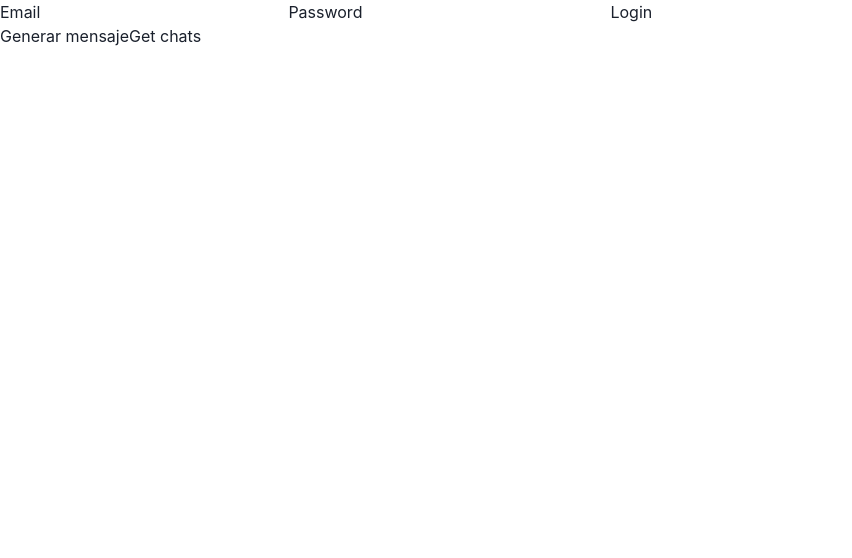
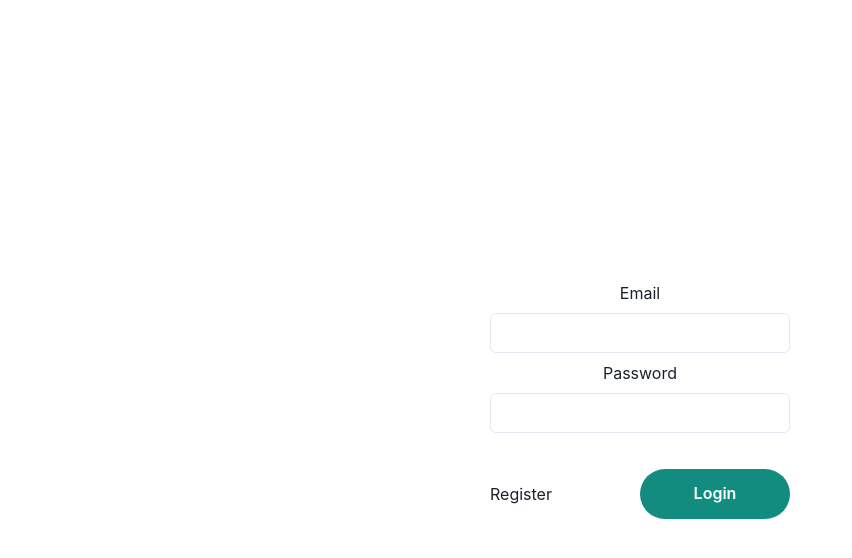
Before and after one commit to tomasbirbe/Chat, a React (Vite) app in the folder front/: page /login in a window 1280 px wide. Shown: the top 558 px of the page, without its empty margins (0-852 px from the left). Built offline with nearby package versions, Linux system fonts and the light colour scheme; no server answers.

Commit message:
Make the first concept of Login page

```diff
--- a/front/src/App.tsx
+++ b/front/src/App.tsx
@@ -8,6 +8,7 @@ import Login from './pages/Login';
 import Home from './pages/Home';
 import RequireAuth from './Auth/requireAuth';
 import NotFound from './pages/NotFound';
+import { Container } from '@chakra-ui/layout';
 
 const App = () => {
   const msg = {
@@ -32,7 +33,6 @@ const App = () => {
   socket.on(`sendChat:${1}`, (chat) => console.log(chat));
 
   return (
-    <>
     <Routes>
       <Route
         path="/home"
@@ -45,9 +45,6 @@ const App = () => {
       <Route path="/login" element={<Login />} />
       <Route path="*" element={<NotFound />} />
     </Routes>
-      <button onClick={() => handleClick()}>Generar mensaje</button>
-      <button onClick={() => handleClick2()}>Get chats</button>
-    </>
   );
 };
 
--- a/front/src/pages/Login.tsx
+++ b/front/src/pages/Login.tsx
@@ -2,6 +2,9 @@ import React, { useContext } from 'react';
 import axios from 'axios';
 import authContext from '../../authContext';
 import { useNavigate } from 'react-router-dom';
+import { Container, Link, Stack, Text } from '@chakra-ui/layout';
+import { Input } from '@chakra-ui/input';
+import { Button } from '@chakra-ui/button';
 
 const Login: React.FC = () => {
   const auth = useContext(authContext);
@@ -27,17 +30,57 @@ const Login: React.FC = () => {
   };
 
   return (
-    <form onSubmit={handleLogin} autoComplete="true">
-      <label>
-        Email
-        <input type="email" autoComplete="email" />
-      </label>
-      <label>
-        Password
-        <input type="password" autoComplete="current-password" />
-      </label>
-      <button type="submit">Login</button>
-    </form>
+    <Container
+      display="flex"
+      justifyContent="center"
+      alignItems="center"
+      maxWidth="xl%"
+      height="100%"
+    >
+      <Stack
+        as="form"
+        onSubmit={handleLogin}
+        autoComplete="true"
+        paddingBlock={8}
+        justify="center"
+        align="center"
+        spacing={9}
+      >
+        <Stack>
+          <Stack as="label" width="300px" align="center">
+            <Text>Email</Text>
+            <Input type="email" height="40px" autoComplete="email" />
+          </Stack>
+          <Stack as="label" width="300px" align="center">
+            <Text>Password</Text>
+            <Input
+              type="password"
+              height="40px"
+              autoComplete="current-password"
+            />
+          </Stack>
+        </Stack>
+        <Stack
+          direction="row"
+          align="center"
+          justify="space-between"
+          paddingInline={0}
+          width="full"
+        >
+          <Link>Register</Link>
+          <Button
+            type="submit"
+            bg="primary"
+            color="white"
+            borderRadius="full"
+            height="50px"
+            width="150px"
+          >
+            Login
+          </Button>
+        </Stack>
+      </Stack>
+    </Container>
   );
 };
 
--- a/front/theme.ts
+++ b/front/theme.ts
@@ -1,10 +1,16 @@
 import { extendTheme } from '@chakra-ui/react';
 
 const theme = extendTheme({
+  colors: {
+    primary: '#128C7E',
+  },
   styles: {
     global: {
       '*': {
         boxSizing: 'border-box',
+      },
+      'html,body,#root': {
+        height: '100%',
       },
     },
   },
```
Lines whose indentation alone changed are shown as unchanged.
